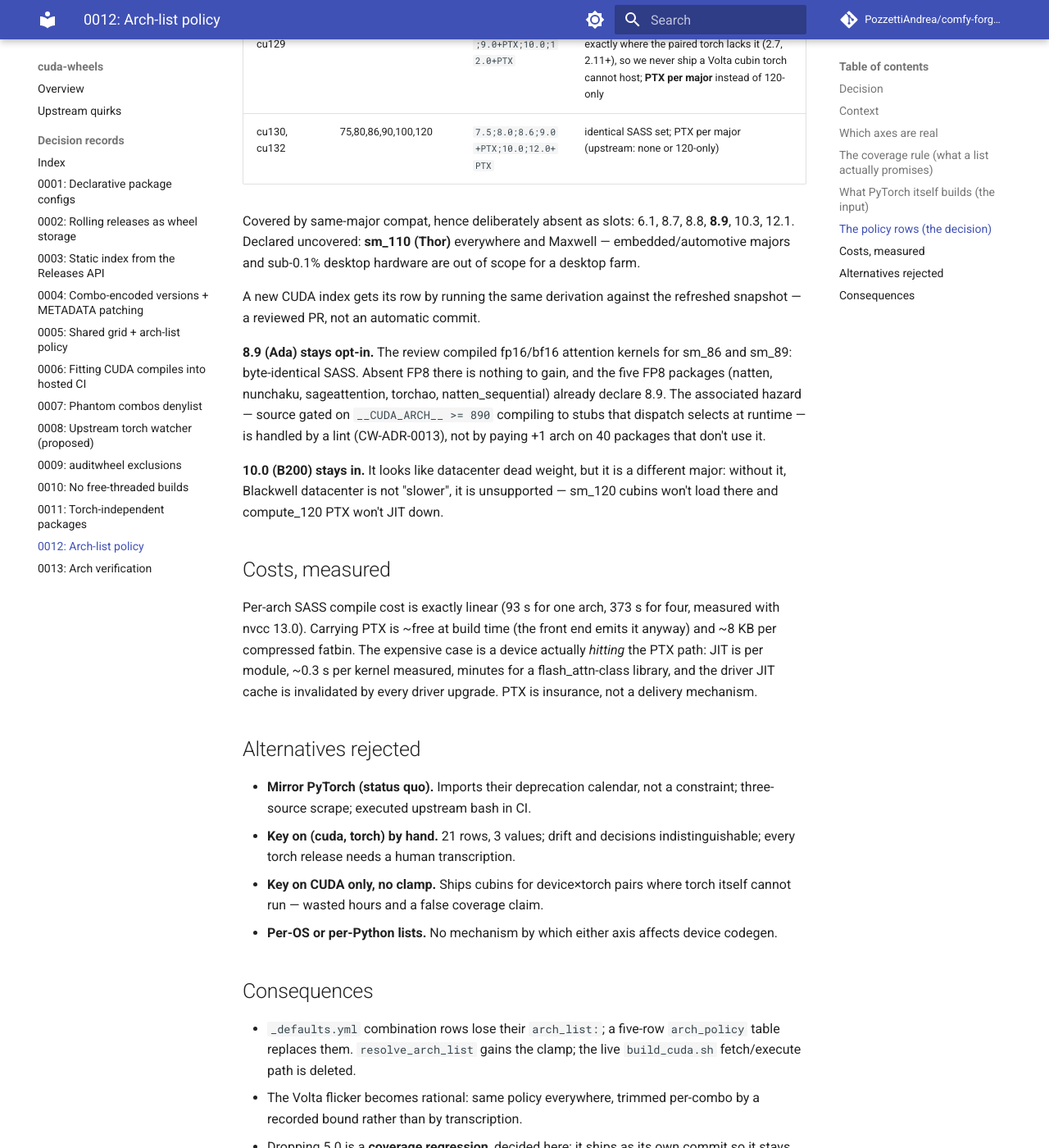
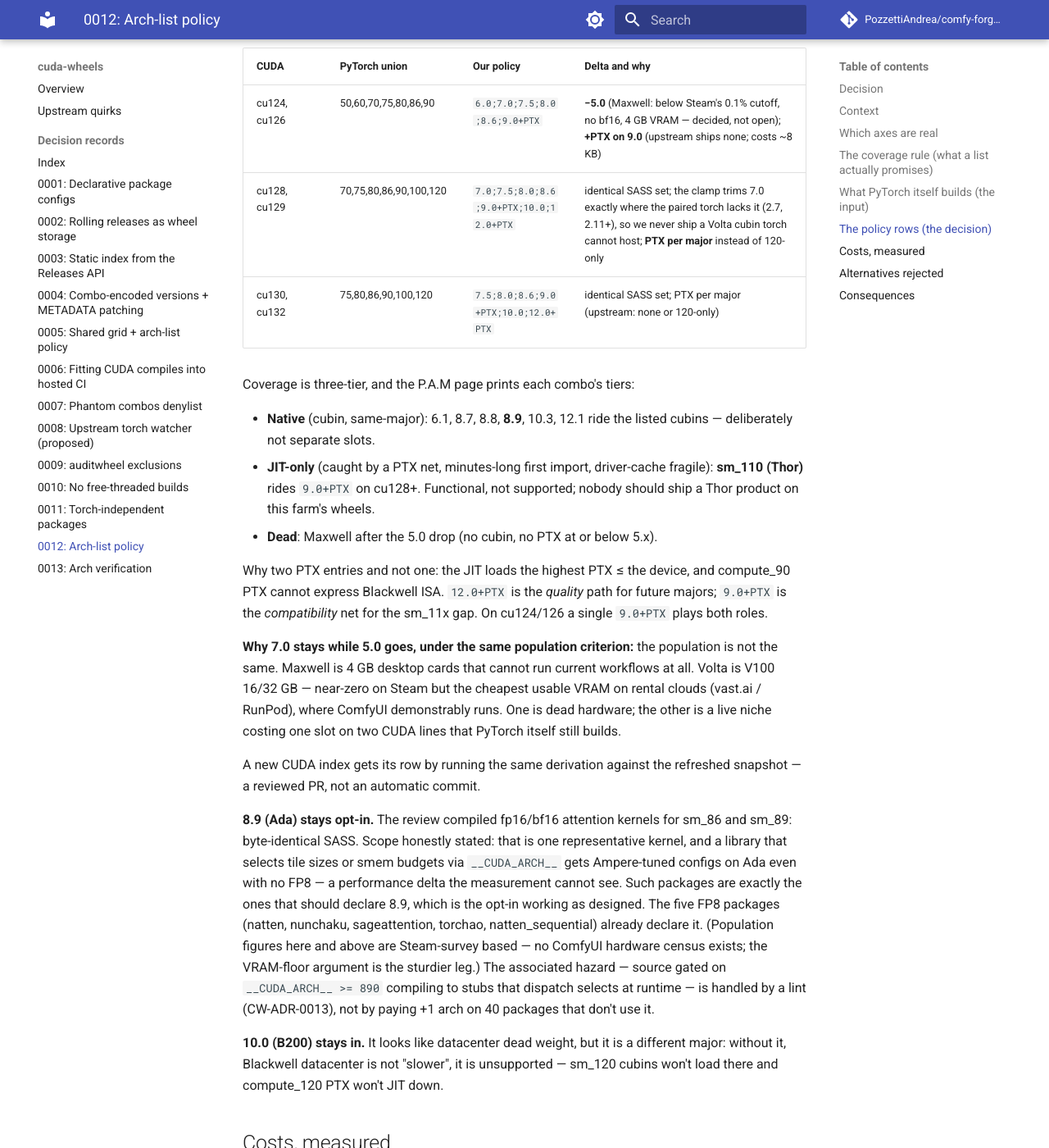
Before and after one commit to Comfy-Forge/comfy-forge-docs, an MkDocs documentation site: the page built from docs/cuda-wheels/adr/0012-arch-list-policy.md, in a window 1280 px wide and 1400 px high, scrolled down 3598 px. Shown: the whole window at 82% size. Built offline with MkDocs 1.6.1 and Material for MkDocs 9.7.7, drawn with Linux system fonts in a browser that asks for light colours; comment, search, counter and statistics services are not loaded; some of the changed text lies outside the part shown.

Commit message:
CW-ADR-0012: close the contrarian holes
Adversarial self-review found two internal contradictions and three
unstated justifications. Fixed: the Decision PTX formula now matches the
policy rows (top PTX for future-major codegen + gap-filling PTX below any
missing major, with the why-two-entries rationale); sm_110 moves from
'uncovered' to an explicit JIT-only tier (9.0+PTX catches it -- functional,
not supported); the same-major coverage rule gets the a-suffix carve-out
(sm_100a is a point, not a range -- 10.3 is NOT covered for CUTLASS-a
packages); the 7.0-vs-5.0 asymmetry is justified (rental-cloud V100 VRAM vs
dead 4GB desktops); the 8.9 byte-identical evidence gets its scope caveat
(one kernel; __CUDA_ARCH__-tuned libraries should opt in) and the Steam-data
weakness is flagged.

Co-Authored-By: Claude Opus 5 <noreply@anthropic.com>

````diff
--- a/docs/cuda-wheels/adr/0012-arch-list-policy.md
+++ b/docs/cuda-wheels/adr/0012-arch-list-policy.md
@@ -14,7 +14,9 @@
 effective(cuda, torch) = policy[cuda]
     ∩ nvcc_supported(cuda)              # hard toolkit constraint
     ∩ torch_runnable(cuda, torch)       # floor/ceiling from torch's own build
-  + PTX on the highest arch of each major family present
+  + PTX twice: on the highest arch overall (real codegen for future
+    majors), and on the highest arch below any major gap (the
+    compatibility net that catches devices we ship no cubin for)
 ```
 
 Per-package overrides (`arch_list_by_cuda` / `arch_list`) still win over the
@@ -79,10 +81,17 @@ Two consequences, both verified with ptxas during review:
    cu128+ wheels carried compute_120 PTX, which *cannot* JIT for sm_100/103
    (B200/B300) or sm_110 (Thor) — ptxas rejects a .target above the device.
    The promise held only for CC ≥ 12.1. Hence PTX **per major family**.
-2. **A major with no cubin, below the PTX arch, is a dead device** — it does
-   not "fall back", it gets `cudaErrorNoKernelImageForDevice` at first
+2. **A major with no cubin and no PTX at or below it is a dead device** — it
+   does not "fall back", it gets `cudaErrorNoKernelImageForDevice` at first
    kernel launch (lazy loading defers it past import). Exclusions are
    therefore computed and printed (on the P.A.M page), never implied.
+3. **The same-major rule does not apply to arch-conditional targets.** An
+   `sm_100a` cubin runs on CC 10.0 exactly — not 10.3; family-conditional
+   `10.0f` (CUDA 12.9+) restores forward-compat within the major. So "10.3
+   is covered by 10.0" holds for the *policy rows* (plain targets) but NOT
+   for packages compiling `a`-suffixed CUTLASS kernels (e.g. sageattn3's
+   FP4): those must declare every CC they serve, or use `f` targets. The
+   coverage computation treats `a` entries as single points, not ranges.
 
 ## What PyTorch itself builds (the input)
 
@@ -125,18 +134,40 @@ family.**
 | cu128, cu129 | 70,75,80,86,90,100,120 | `7.0;7.5;8.0;8.6;9.0+PTX;10.0;12.0+PTX` | identical SASS set; the clamp trims 7.0 exactly where the paired torch lacks it (2.7, 2.11+), so we never ship a Volta cubin torch cannot host; **PTX per major** instead of 120-only |
 | cu130, cu132 | 75,80,86,90,100,120 | `7.5;8.0;8.6;9.0+PTX;10.0;12.0+PTX` | identical SASS set; PTX per major (upstream: none or 120-only) |
 
-Covered by same-major compat, hence deliberately absent as slots: 6.1, 8.7,
-8.8, **8.9**, 10.3, 12.1. Declared uncovered: **sm_110 (Thor)** everywhere
-and Maxwell — embedded/automotive majors and sub-0.1% desktop hardware are
-out of scope for a desktop farm.
+Coverage is three-tier, and the P.A.M page prints each combo's tiers:
+
+- **Native** (cubin, same-major): 6.1, 8.7, 8.8, **8.9**, 10.3, 12.1 ride
+  the listed cubins — deliberately not separate slots.
+- **JIT-only** (caught by a PTX net, minutes-long first import, driver-cache
+  fragile): **sm_110 (Thor)** rides `9.0+PTX` on cu128+. Functional, not
+  supported; nobody should ship a Thor product on this farm's wheels.
+- **Dead**: Maxwell after the 5.0 drop (no cubin, no PTX at or below 5.x).
+
+Why two PTX entries and not one: the JIT loads the highest PTX ≤ the device,
+and compute_90 PTX cannot express Blackwell ISA. `12.0+PTX` is the *quality*
+path for future majors; `9.0+PTX` is the *compatibility* net for the sm_11x
+gap. On cu124/126 a single `9.0+PTX` plays both roles.
+
+**Why 7.0 stays while 5.0 goes, under the same population criterion:** the
+population is not the same. Maxwell is 4 GB desktop cards that cannot run
+current workflows at all. Volta is V100 16/32 GB — near-zero on Steam but
+the cheapest usable VRAM on rental clouds (vast.ai / RunPod), where ComfyUI
+demonstrably runs. One is dead hardware; the other is a live niche costing
+one slot on two CUDA lines that PyTorch itself still builds.
 
 A new CUDA index gets its row by running the same derivation against the
 refreshed snapshot — a reviewed PR, not an automatic commit.
 
 **8.9 (Ada) stays opt-in.** The review compiled fp16/bf16 attention kernels
-for sm_86 and sm_89: byte-identical SASS. Absent FP8 there is nothing to
-gain, and the five FP8 packages (natten, nunchaku, sageattention, torchao,
-natten_sequential) already declare 8.9. The associated hazard — source gated
+for sm_86 and sm_89: byte-identical SASS. Scope honestly stated: that is one
+representative kernel, and a library that selects tile sizes or smem budgets
+via `__CUDA_ARCH__` gets Ampere-tuned configs on Ada even with no FP8 — a
+performance delta the measurement cannot see. Such packages are exactly the
+ones that should declare 8.9, which is the opt-in working as designed. The
+five FP8 packages (natten, nunchaku, sageattention, torchao,
+natten_sequential) already declare it. (Population figures here and above
+are Steam-survey based — no ComfyUI hardware census exists; the VRAM-floor
+argument is the sturdier leg.) The associated hazard — source gated
 on `__CUDA_ARCH__ >= 890` compiling to stubs that dispatch selects at
 runtime — is handled by a lint (CW-ADR-0013), not by paying +1 arch on 40
 packages that don't use it.
````
